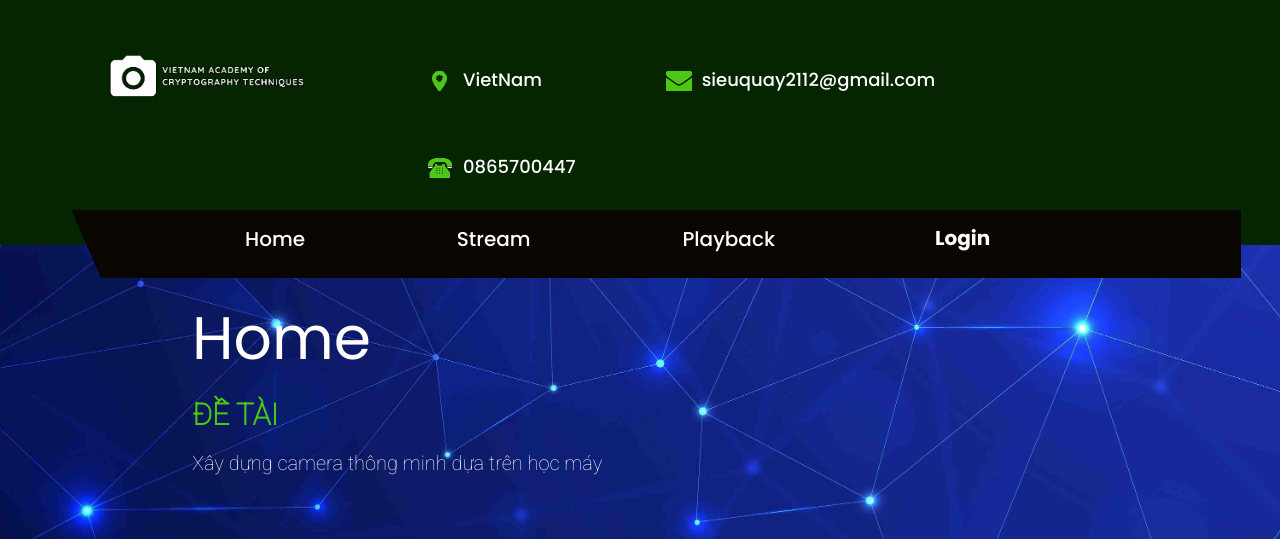
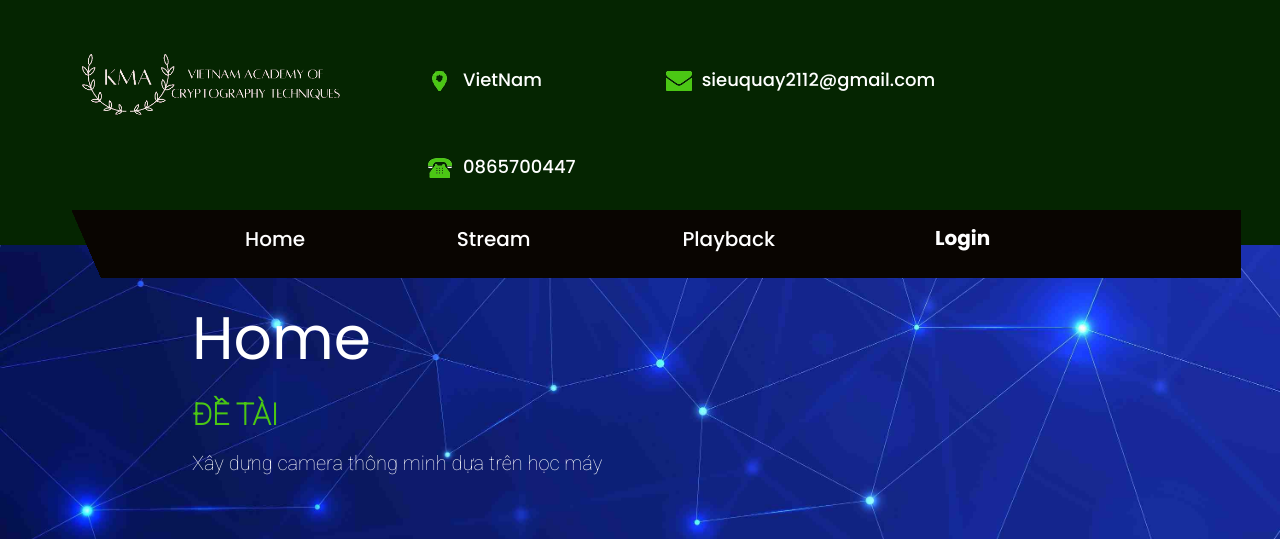
Before and after one commit to PhamPhuongAnnh/caramen, a Flask app: page / in a window 1280 px wide. Shown: the top 539 px of the page. Run offline with Flask 2, Linux system fonts and the light colour scheme; some libraries are stand-ins or nearby versions.

Commit message:
Update index.html

```diff
--- a/templates/index.html
+++ b/templates/index.html
@@ -40,9 +40,9 @@
 
 <body class="main-layout ">
     <!-- loader  -->
-    <div class="loader_bg">
+<!--     <div class="loader_bg">
         <div class="loader"><img src="images/loading.gif" alt="#" /></div>
-    </div>
+    </div> -->
     <!-- end loader -->
     <!-- header -->
     <header>
@@ -55,7 +55,7 @@
                         <div class="full">
                             <div class="center-desk">
                                 <div class="logo">
-                                    <a href="{{url_for('index')}}"><img style="padding-top: 30px;"  type="image/jpg" src="{{ url_for('static', filename='img/aa.jpg') }}"
+                                    <a href="{{url_for('index')}}"><img style="padding-top: 30px;"  type="image/jpg" src="{{ url_for('static', filename='img/2.jpg') }}"
                                             alt="#"></a>
                                 </div>
                             </div>
```
